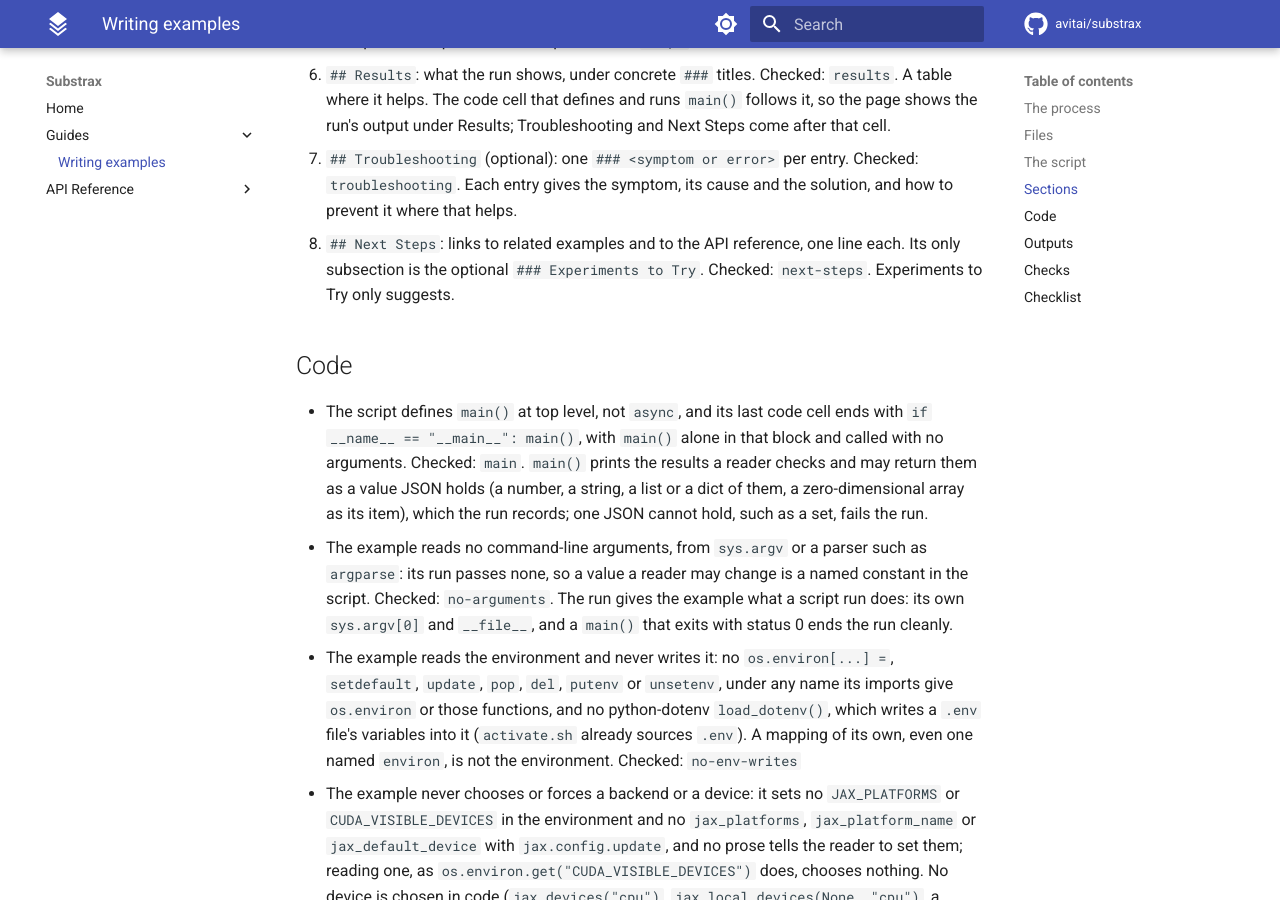
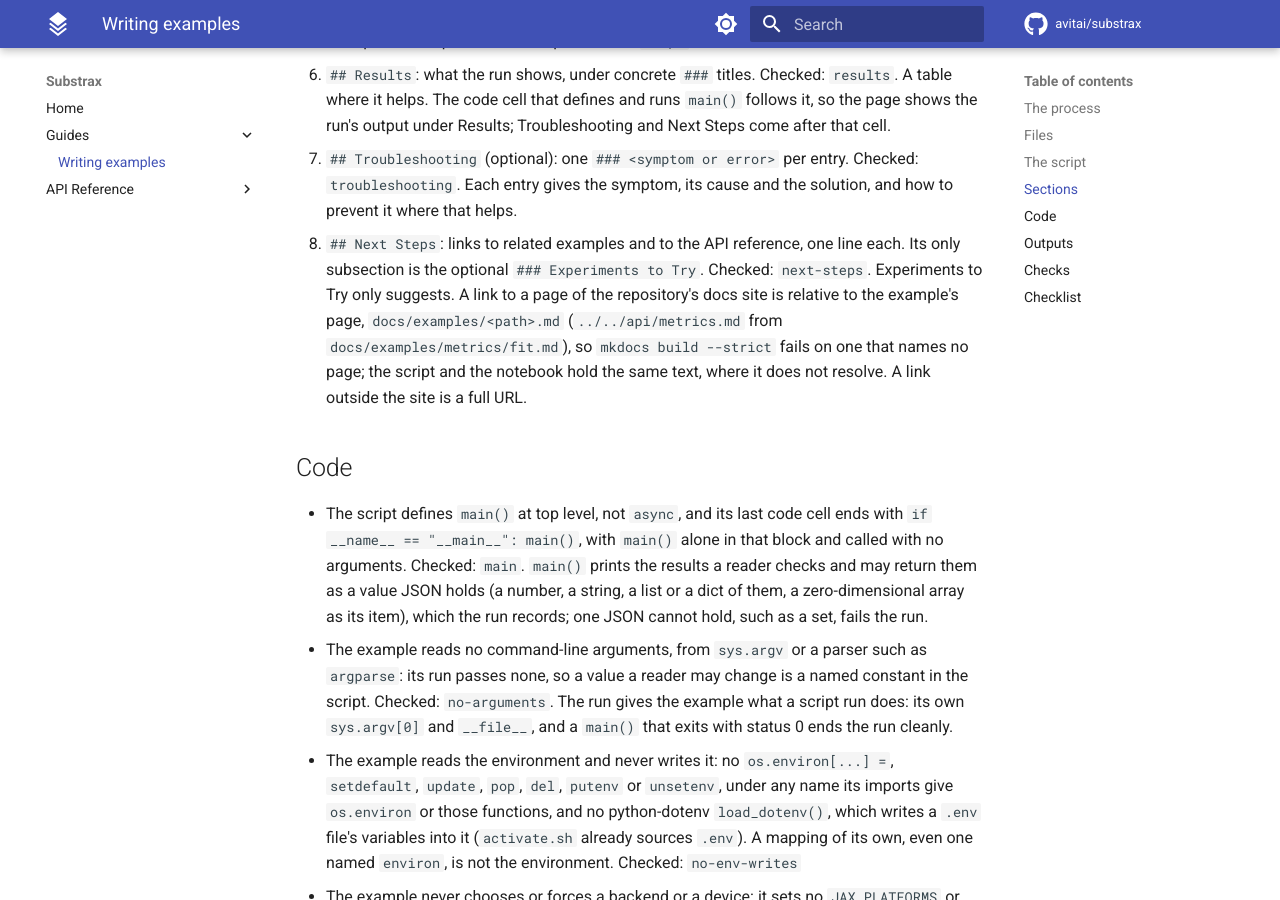
Before and after one commit to avitai/substrax, an MkDocs documentation site: the page built from docs/guides/writing-examples.md, in a window 1280 px wide and 900 px high, scrolled down 2964 px. Built offline with MkDocs 1.6.1 and Material for MkDocs 9.7.7, drawn with Linux system fonts in a browser that asks for light colours; comment, search, counter and statistics services are not loaded.

Commit message:
docs(guide): say what a Next Steps link is relative to
The guide asked for Next Steps links to examples and API pages that
exist but not which base a link is read against, while the same text
sits in the script, the notebook and the page. A link to the
repository's docs site is relative to the example's page, which
mkdocs build --strict checks (it fails on one naming no page, measured
with mkdocs 1.6.1); a link outside the site is a full URL.

```diff
--- a/docs/guides/writing-examples.md
+++ b/docs/guides/writing-examples.md
@@ -116,7 +116,10 @@ left out. Checked: `skeleton`
    it where that helps.
 8. `## Next Steps`: links to related examples and to the API reference, one line each. Its only
    subsection is the optional `### Experiments to Try`. Checked: `next-steps`. Experiments to Try
-   only suggests.
+   only suggests. A link to a page of the repository's docs site is relative to the example's
+   page, `docs/examples/<path>.md` (`../../api/metrics.md` from `docs/examples/metrics/fit.md`),
+   so `mkdocs build --strict` fails on one that names no page; the script and the notebook hold
+   the same text, where it does not resolve. A link outside the site is a full URL.
 
 ## Code
 
```
Also changed, not shown: CHANGELOG.md (+3 -0 lines), 1 other file.
